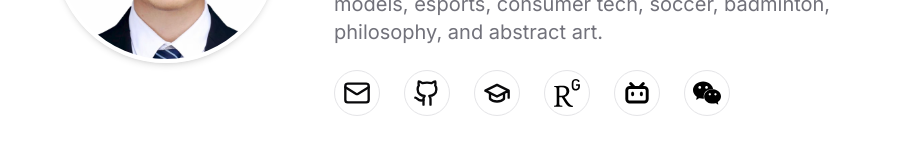
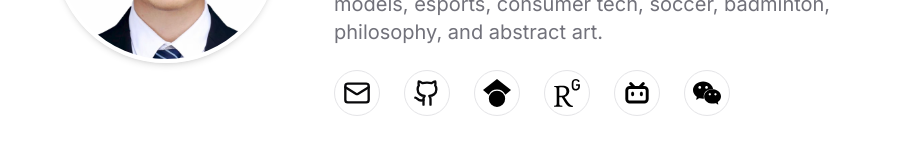
Before and after one commit to zsy1207/zsy1207.github.io, a Next.js app: page / in a window 1280 px wide. Shown: the part 426-592 px from the top of the page, without its empty margins (186-1103 px from the left). Built offline with nearby package versions, Linux system fonts and the light colour scheme.

Commit message:
feat: update Google Scholar icon on homepage; text: 极端天气 -> 极端天气气候; add Projects page and nav; refine brand text for zh; shrink theme toggle; add photo.jpg; prefer English by default

```diff
--- a/app/page.tsx
+++ b/app/page.tsx
@@ -1,6 +1,6 @@
 "use client"
 
-import { Mail, Github, GraduationCap } from "lucide-react"
+import { Mail, Github } from "lucide-react"
 import { useLanguage } from "@/context/language-context"
 import { Avatar, AvatarImage, AvatarFallback } from "@/components/ui/avatar"
 import Image from "next/image"
@@ -32,7 +32,15 @@ export default function HomePage() {
     {
       name: "Google Scholar",
       href: "https://scholar.google.com",
-      icon: <GraduationCap />,
+      icon: (
+        <Image
+          src="/google-scholar.svg"
+          alt="Google Scholar"
+          width={24}
+          height={24}
+          className={theme === "dark" ? "invert" : ""}
+        />
+      ),
     },
     {
       name: "ResearchGate",
@@ -106,7 +114,7 @@ export default function HomePage() {
                 rel="noopener noreferrer"
                 className="p-2 rounded-full border border-border hover:bg-accent transition-colors"
               >
-                {link.name === "Email" || link.name === "GitHub" || link.name === "Google Scholar" ?
+                {link.name === "Email" || link.name === "GitHub" ?
                   React.cloneElement(link.icon as React.ReactElement, { className: "h-7 w-7" }) :
                   React.cloneElement(link.icon as React.ReactElement, {
                     width: 28,
```
Also changed, not shown: public/google-scholar.svg (added).
